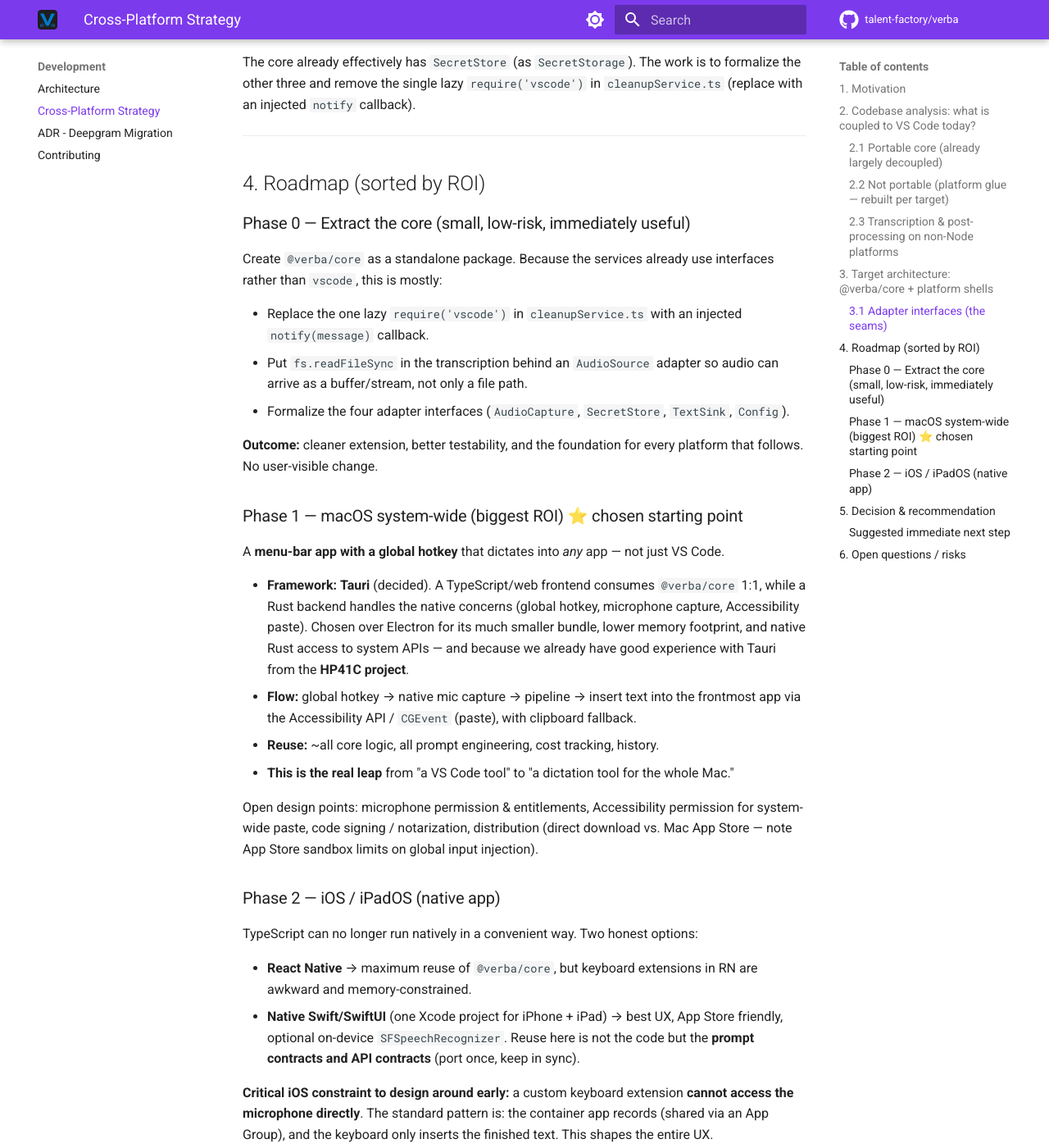
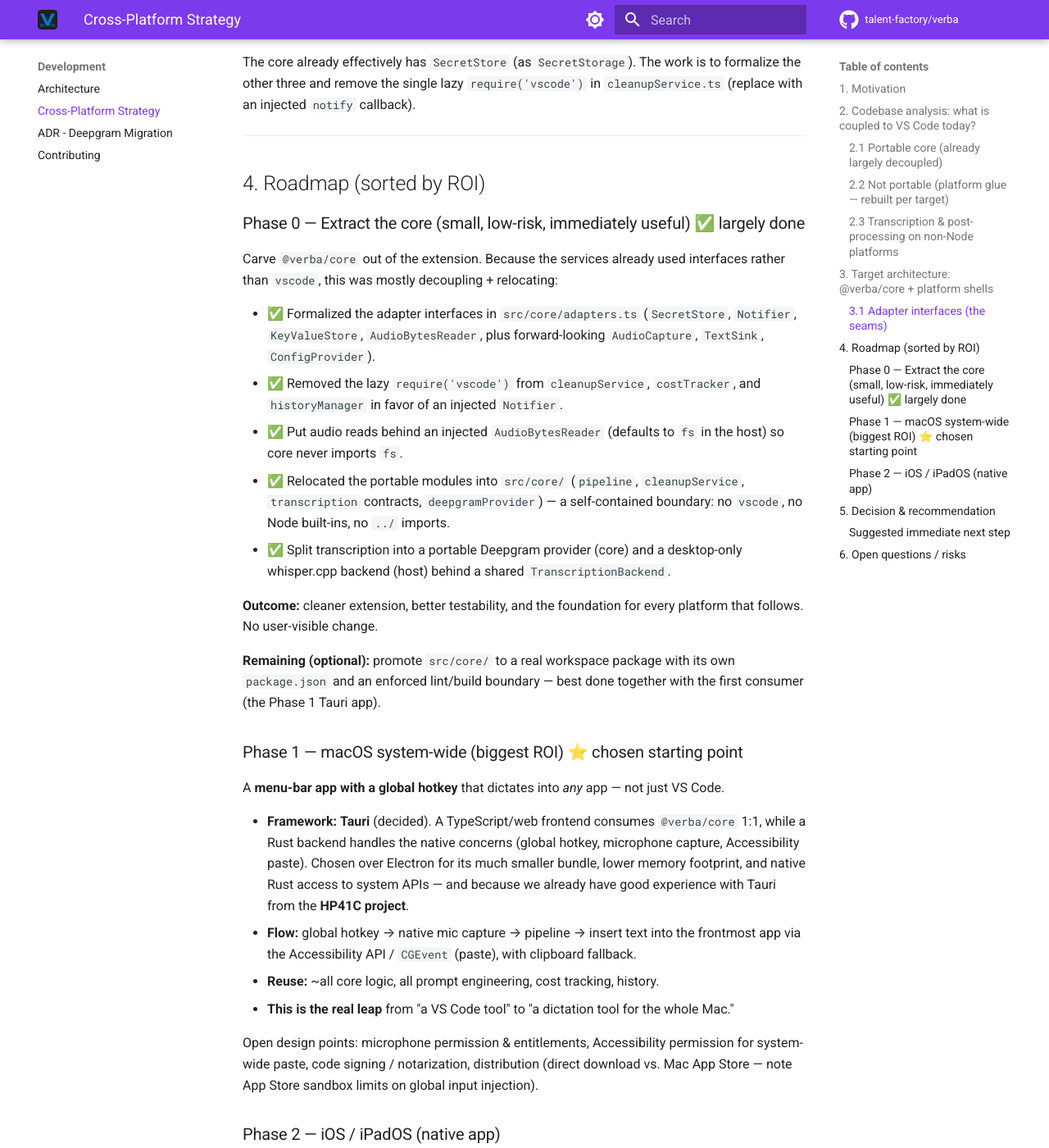
Before and after one commit to talent-factory/verba, an MkDocs documentation site: the page built from docs/development/cross-platform-strategy.md, in a window 1280 px wide and 1400 px high, scrolled down 2719 px. Shown: the whole window at 82% size. Built offline with MkDocs 1.6.1 and Material for MkDocs 9.7.7, drawn with Linux system fonts in a browser that asks for light colours; comment, search, counter and statistics services are not loaded.

Commit message:
📝 docs: mark Phase 0 as largely done in cross-platform strategy
Record the completed Phase 0 work (adapter seams, vscode decoupling, core
relocation, transcription provider split) and note the one optional remainder
(promote src/core to a real workspace package alongside the Phase 1 Tauri app).

Co-Authored-By: Claude Opus 4.8 <noreply@anthropic.com>
Claude-Session: https://claude.ai/code/session_01DPnJ6GJ1vVWLWDPPdyvGeC

```diff
--- a/docs/development/cross-platform-strategy.md
+++ b/docs/development/cross-platform-strategy.md
@@ -103,20 +103,30 @@ to formalize the other three and remove the single lazy `require('vscode')` in
 
 ## 4. Roadmap (sorted by ROI)
 
-### Phase 0 — Extract the core (small, low-risk, immediately useful)
+### Phase 0 — Extract the core (small, low-risk, immediately useful) ✅ largely done
 
-Create `@verba/core` as a standalone package. Because the services already use
-interfaces rather than `vscode`, this is mostly:
+Carve `@verba/core` out of the extension. Because the services already used
+interfaces rather than `vscode`, this was mostly decoupling + relocating:
 
-- Replace the one lazy `require('vscode')` in `cleanupService.ts` with an
-  injected `notify(message)` callback.
-- Put `fs.readFileSync` in the transcription behind an `AudioSource` adapter so
-  audio can arrive as a buffer/stream, not only a file path.
-- Formalize the four adapter interfaces (`AudioCapture`, `SecretStore`,
-  `TextSink`, `Config`).
+- ✅ Formalized the adapter interfaces in `src/core/adapters.ts` (`SecretStore`,
+  `Notifier`, `KeyValueStore`, `AudioBytesReader`, plus forward-looking
+  `AudioCapture`, `TextSink`, `ConfigProvider`).
+- ✅ Removed the lazy `require('vscode')` from `cleanupService`, `costTracker`,
+  and `historyManager` in favor of an injected `Notifier`.
+- ✅ Put audio reads behind an injected `AudioBytesReader` (defaults to `fs` in
+  the host) so core never imports `fs`.
+- ✅ Relocated the portable modules into `src/core/` (`pipeline`,
+  `cleanupService`, `transcription` contracts, `deepgramProvider`) — a
+  self-contained boundary: no `vscode`, no Node built-ins, no `../` imports.
+- ✅ Split transcription into a portable Deepgram provider (core) and a
+  desktop-only whisper.cpp backend (host) behind a shared `TranscriptionBackend`.
 
 **Outcome:** cleaner extension, better testability, and the foundation for every
 platform that follows. No user-visible change.
+
+**Remaining (optional):** promote `src/core/` to a real workspace package with
+its own `package.json` and an enforced lint/build boundary — best done together
+with the first consumer (the Phase 1 Tauri app).
 
 ### Phase 1 — macOS system-wide (biggest ROI) ⭐ chosen starting point
 
```
